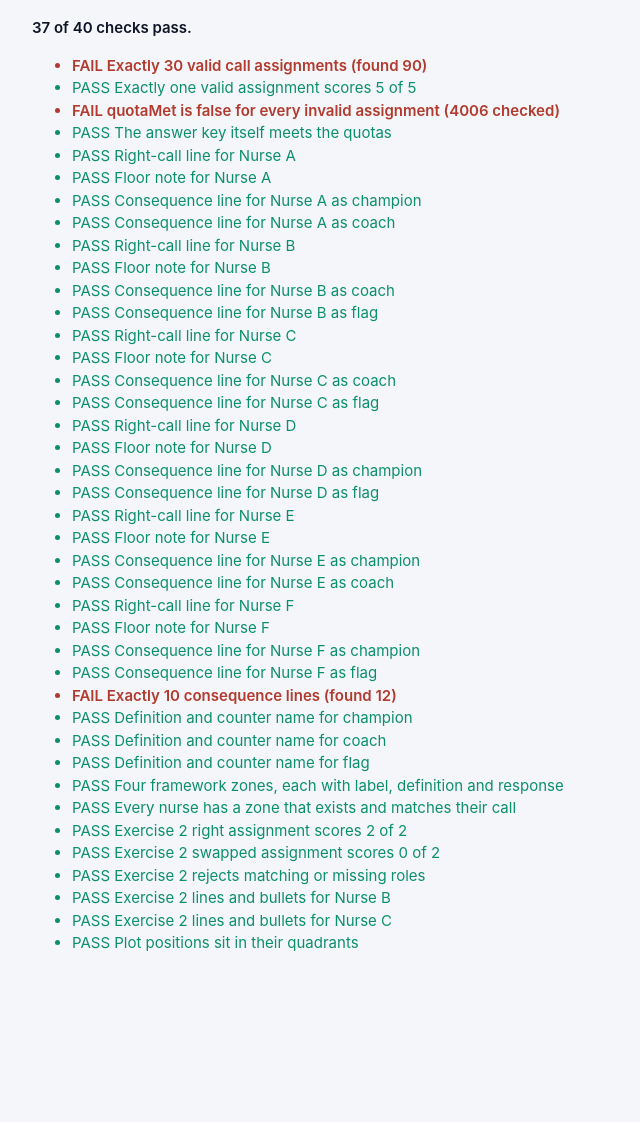
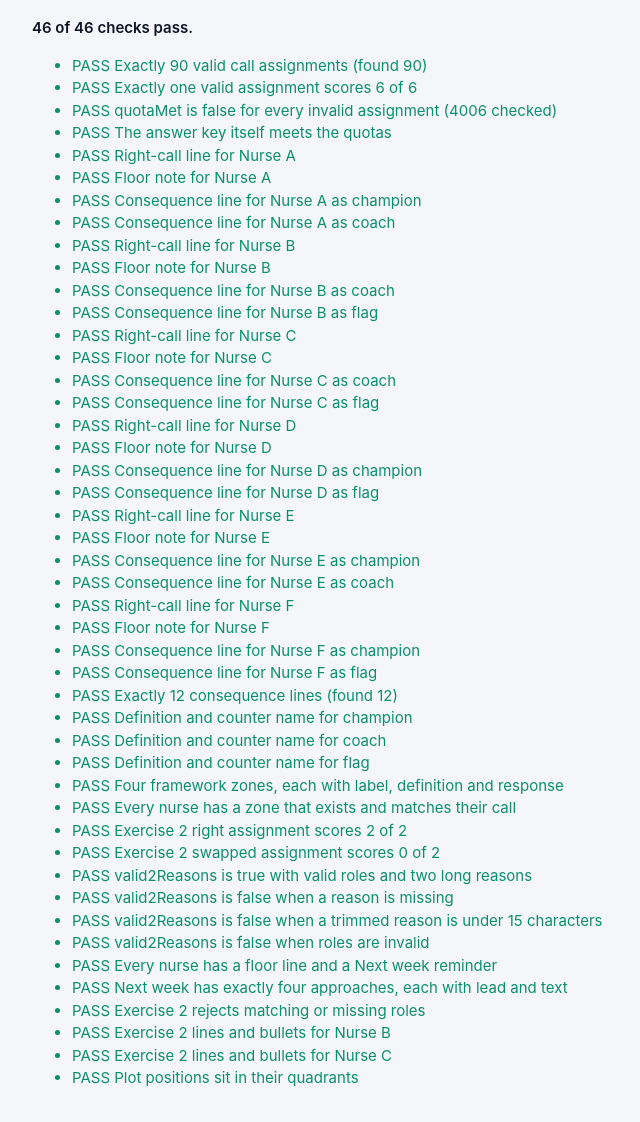
Before and after one commit to amangang3/rcmco-manager-simulation, a plain HTML site: page test.html in a window 1280 px wide. Shown: the part 80-1202 px from the top of the page, without its empty margins (0-640 px from the left). Before the commit the page ends 1067 px from the top, so only its background shows below. Drawn offline with Linux system fonts and the light colour scheme.

Commit message:
Update tests, README and build spec
Co-Authored-By: Claude Opus 5.5 <noreply@anthropic.com>

```diff
--- a/assets/style.css
+++ b/assets/style.css
@@ -343,6 +343,7 @@ button { font: inherit; color: inherit; }
   .nav-steps a { font-size: 0.82rem; }
   .choice-label { width: 100%; }
   .ncard-body { grid-template-columns: minmax(0, 1fr); }
+  .reason textarea { field-sizing: content; min-height: calc(4lh + 0.8rem); }
   .stage { padding: 1rem; }
   .split-60, .split-55, .split-38 { grid-template-columns: minmax(0, 1fr); }
   .dash { padding: 0.8rem; overflow: visible; }
--- a/assets/test.js
+++ b/assets/test.js
@@ -20,16 +20,16 @@
   })(0, {});
 
   var valid = all.filter(L.quotaMet);
-  check("Exactly 30 valid call assignments (found " + valid.length + ")", valid.length === 30);
+  check("Exactly 90 valid call assignments (found " + valid.length + ")", valid.length === 90);
   var perfect = valid.filter(function (p) {
     return L.score1(p).every(function (r) { return r.correct; });
   });
-  check("Exactly one valid assignment scores 5 of 5", perfect.length === 1);
+  check("Exactly one valid assignment scores 6 of 6", perfect.length === 1);
 
   var invalidOk = all.filter(function (p) {
     var c = {};
     Object.keys(p).forEach(function (k) { c[p[k]] = (c[p[k]] || 0) + 1; });
-    var isValid = Object.keys(p).length === 5 && c.champion === 2 && c.coach === 1 && c.flag === 2;
+    var isValid = Object.keys(p).length === 6 && c.champion === 2 && c.coach === 2 && c.flag === 2;
     return !isValid && L.quotaMet(p);
   });
   check("quotaMet is false for every invalid assignment (" + (all.length - valid.length) + " checked)", invalidOk.length === 0);
@@ -48,7 +48,7 @@
   });
   var wrongCount = 0;
   Object.keys(S.ex1.wrong).forEach(function (id) { wrongCount += Object.keys(S.ex1.wrong[id]).length; });
-  check("Exactly 10 consequence lines (found " + wrongCount + ")", wrongCount === 10);
+  check("Exactly 12 consequence lines (found " + wrongCount + ")", wrongCount === 12);
   labelIds.forEach(function (l) {
     check("Definition and counter name for " + l, !!S.ex1.defs[l] && !!S.ex1.counter_names[l]);
   });
@@ -62,6 +62,18 @@
   function count(r) { return r.filter(function (x) { return x.correct; }).length; }
   check("Exercise 2 right assignment scores 2 of 2", L.valid2(right2) && count(L.score2(right2)) === 2);
   check("Exercise 2 swapped assignment scores 0 of 2", L.valid2(swapped) && count(L.score2(swapped)) === 0);
+  var long = "Other nurses already trust them.", reasonsOk = { b: long, c: long };
+  check("valid2Reasons is true with valid roles and two long reasons", L.valid2Reasons(right2, reasonsOk));
+  check("valid2Reasons is false when a reason is missing", !L.valid2Reasons(right2, { b: long }) && !L.valid2Reasons(right2, {}) && !L.valid2Reasons(right2));
+  check("valid2Reasons is false when a trimmed reason is under 15 characters",
+    !L.valid2Reasons(right2, { b: long, c: "   fourteen chars   ".slice(0, 20) }) && !L.valid2Reasons(right2, { b: long, c: "12345678901234" })
+    && L.valid2Reasons(right2, { b: long, c: "  123456789012345  " }));
+  check("valid2Reasons is false when roles are invalid", !L.valid2Reasons({ b: "agent", c: "agent" }, reasonsOk));
+  check("Every nurse has a floor line and a Next week reminder", RCM.nurses.every(function (n) {
+    return !!S.ex1.floor[n.id] && !!S.ex3.reminders[n.id];
+  }));
+  check("Next week has exactly four approaches, each with lead and text", S.ex3.approaches.length === 4 &&
+    S.ex3.approaches.every(function (a) { return !!a.lead && !!a.text; }));
   check("Exercise 2 rejects matching or missing roles",
     !L.valid2({ b: "agent", c: "agent" }) && !L.valid2({ b: "agent" }) && !L.valid2({}));
   RCM.champions.forEach(function (c) {
```
Also changed, not shown: 2 other files.
